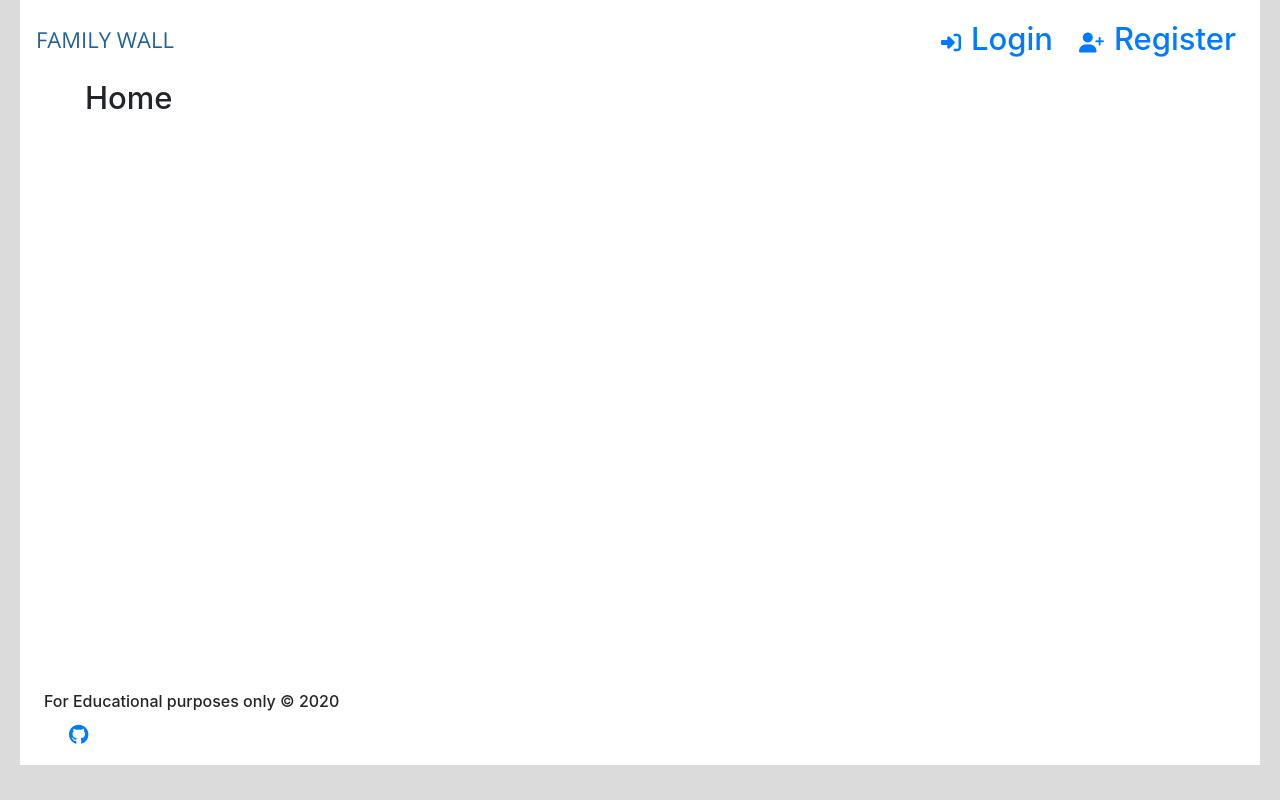
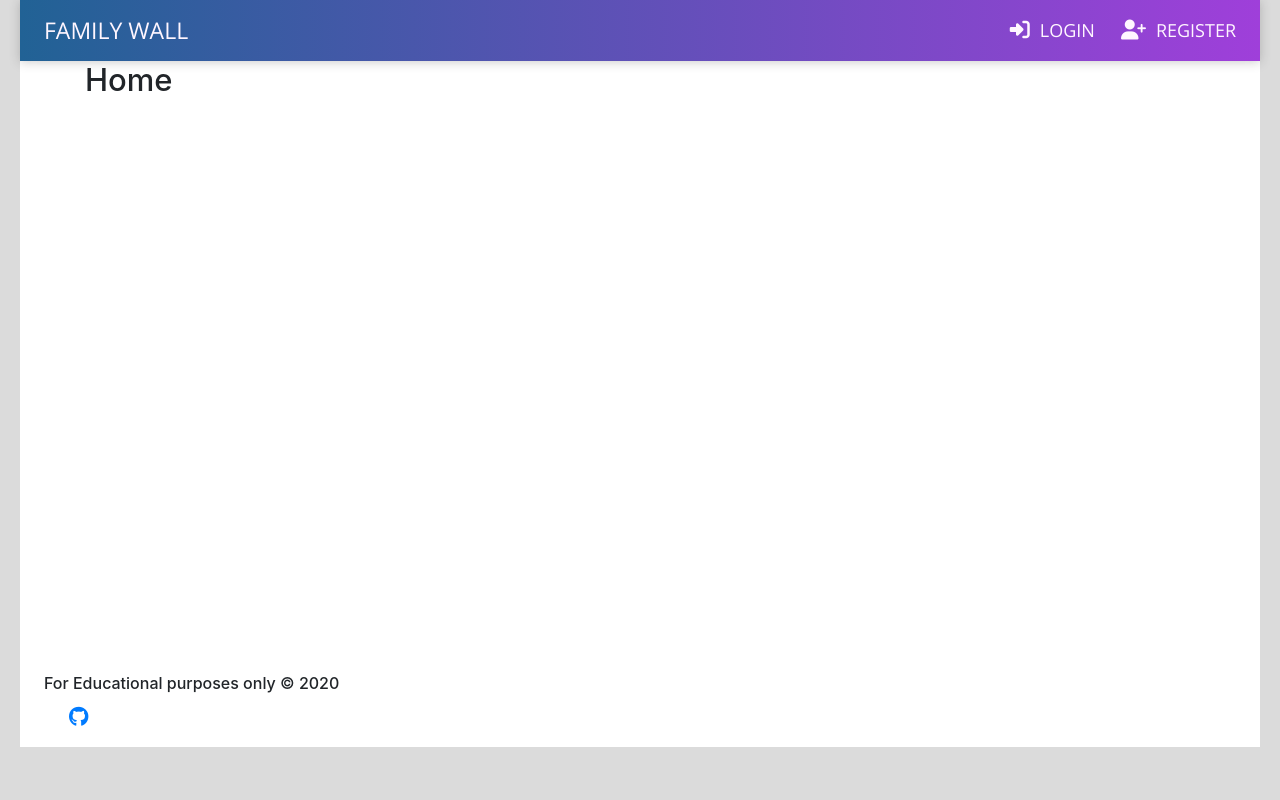
Before and after one commit to maliahavlicek/ci_hackathon_july_2020, a Django app: page / in a window 1280 px wide. Run offline with Django 3.2, Linux system fonts and the light colour scheme; some libraries are stand-ins or nearby versions.

Commit message:
Update nav links, nav colour

```diff
--- a/static/css/styles.css
+++ b/static/css/styles.css
@@ -10,7 +10,8 @@
     --color-main-supporting-blue: #3F96DA;
     --color-secondary-purple: #E5AFFE;
     --color-secondary-supporting-purple: #fff6ff;
-    --color-main-gradient: linear-gradient(90deg, #216295 0%, #9F3FDA 100%);
+
+    --color-main-gradient: linear-gradient(90deg, rgba(33,98,149,1) 0%, rgba(159,63,218,1) 100%);
 
     --box-shadow: 0px 1px 10px rgba(51, 51, 51, 0.25);
     --box-radius: 10px;
@@ -31,15 +32,34 @@ body {
     font-weight: 500;
 }
 /* overwrite fonts for headings and navigation */
-h1, h2, h3, h4, h5, h6, a.nav-link {
+h1, h2, h3, h4, h5, h6 {
     font-size: 18px;
 }
 
-#logo-text {
+#logo-text, .nav-link {
     text-transform: uppercase;
     font-family: var(--heading-font-family);
-    color: var(--color-main-blue);
+    color: var(--color-secondary-supporting-purple);
     font-size: 22px;
+}
+
+#logo-text {
+    font-size: 23px;
+    padding-left: 8px;
+}
+
+.nav-link {
+    font-size: 18px;
+}
+
+.navbar {
+    background: var(--color-main-blue);
+    background: linear-gradient(90deg, rgba(33,98,149,1) 0%, rgba(159,63,218,1) 100%);
+    box-shadow: var(--box-shadow);
+}
+
+.navbar-toggler {
+    box-shadow: var(--box-shadow);
 }
 
 h1 {
@@ -196,7 +216,7 @@ footer p {
 /* TABLET STYLES */
 @media screen and (min-width: 768px) {
      /* size links and headers */
-    h1, h2, h3, h4, h5, h6, a.navbar-brand, a.nav-link {
+    h1, h2, h3, h4, h5, h6 {
         font-size: 31px;
     }
 
--- a/templates/_partials/navigation.html
+++ b/templates/_partials/navigation.html
@@ -2,7 +2,7 @@
 <nav class="navbar navbar-expand-lg mr-auto">
     <a class="navbar-brand" id="logo-text" href="{% url 'index' %}">Family Wall</a>
 {#    <span class="navbar-item nav-image">#}
-{#        <img src="{% static 'favicon-32x32.png' %}" alt="Logo for App" width="32" height="32">#}
+{#        <img src="{% static 'logo.svg' %}" alt="Logo for App" width="32" height="32">#}
 {#    </span>#}
     <button class="navbar-toggler" type="button" data-toggle="collapse" data-target="#navbarTogglerDemo02"
             aria-controls="navbarTogglerDemo02" aria-expanded="false" aria-label="Toggle navigation">
```
Also changed, not shown: static/burger-icon.svg (added), static/logo.svg (added).
